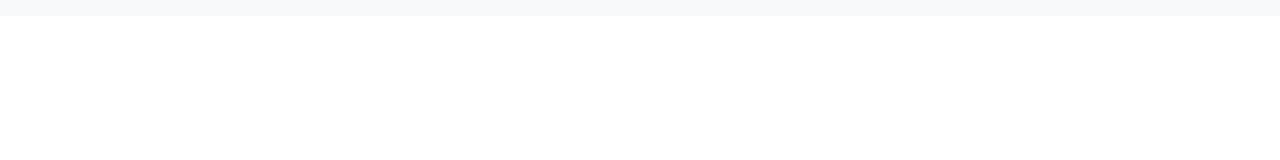
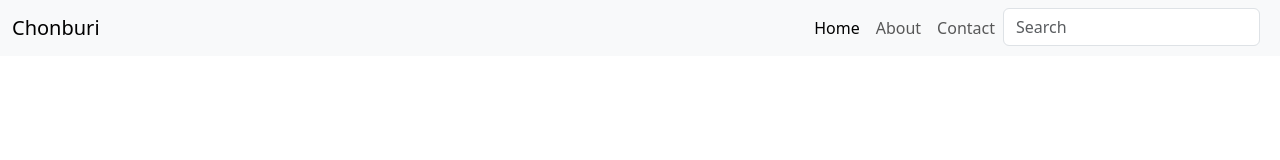
Before and after one commit to kunyikan/chonburi-bootstrap, a plain HTML site: page about.html in a window 1280 px wide. Drawn offline with nearby package versions, Linux system fonts and the light colour scheme.

Commit message:
เพิ่ม logo about

```diff
--- a/about.html
+++ b/about.html
@@ -11,5 +11,31 @@
     <!-- Navbar Section -->
     <nav class="navbar navbar-expand-lg navbar-light bg-light">
      <div class="container-fluid">
+
+    <!-- Logo or Brand Name -->
+    <a class="navbar-brand" href="#">Chonburi</a>
+    <button class="navbar-toggler" type="button" data-bs-toggle="collapse" data-bs-target="#navbarNav" aria-controls="navbarNav" aria-expanded="false" aria-label="Toggle navigation">
+        <span class="navbar-toggler-icon"></span>
+    </button>
+    <div class="collapse navbar-collapse" id="navbarNav">
+        <ul class="navbar-nav ms-auto">
+            <li class="nav-item">
+                <a class="nav-link active" href="index.html">Home</a>
+            </li>
+            <li class="nav-item">
+                <a class="nav-link" href="about.html">About</a>
+            </li>
+            <li class="nav-item">
+                <a class="nav-link" href="contact.html">Contact</a>
+            </li>
+            <li class="nav-item">
+                <form class="d-flex">
+                    <input class="form-control me-2" type="search" placeholder="Search" aria-label="Search">
+                </form>
+            </li>
+        </ul>
+    </div>
+</div>
+</nav>
 </body>
 </html>
```
